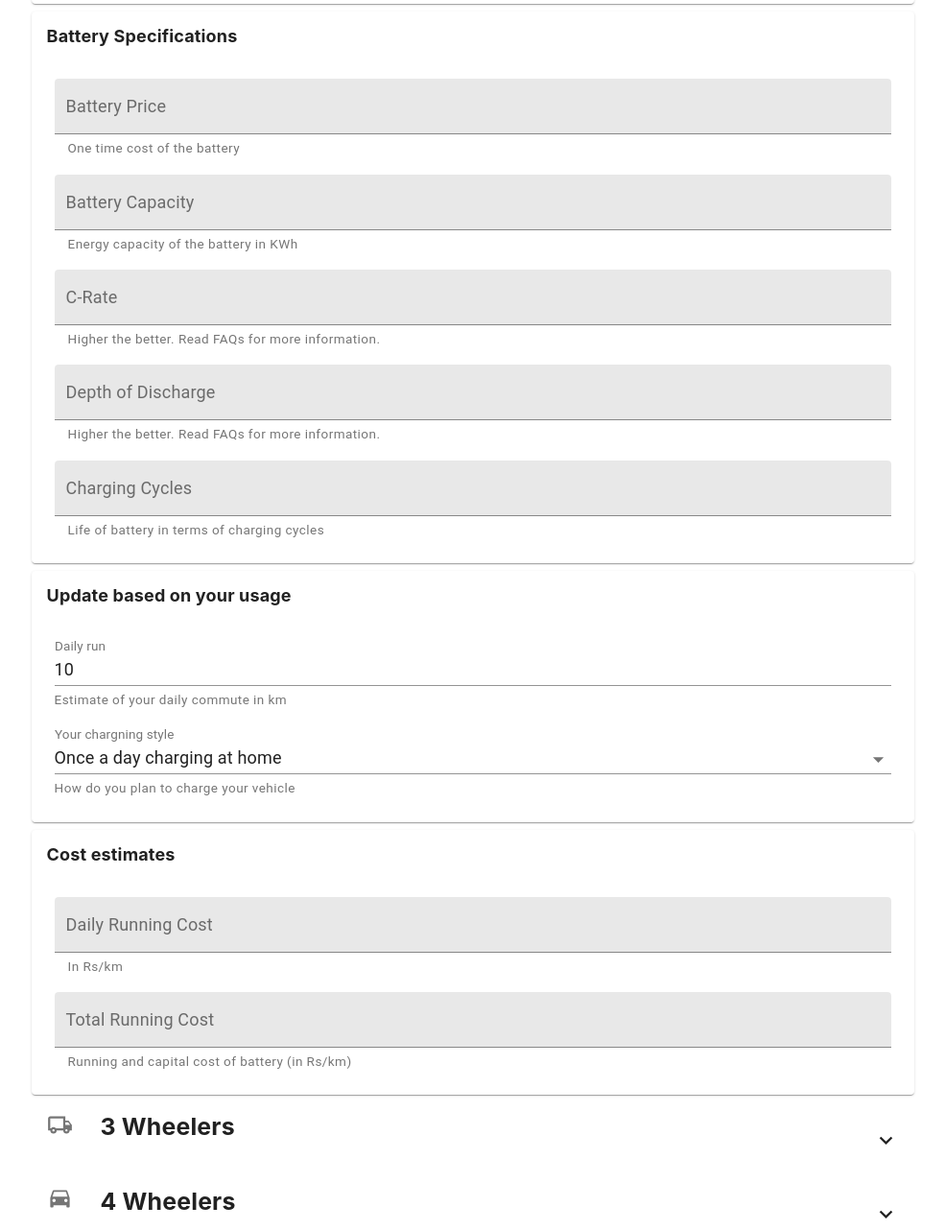
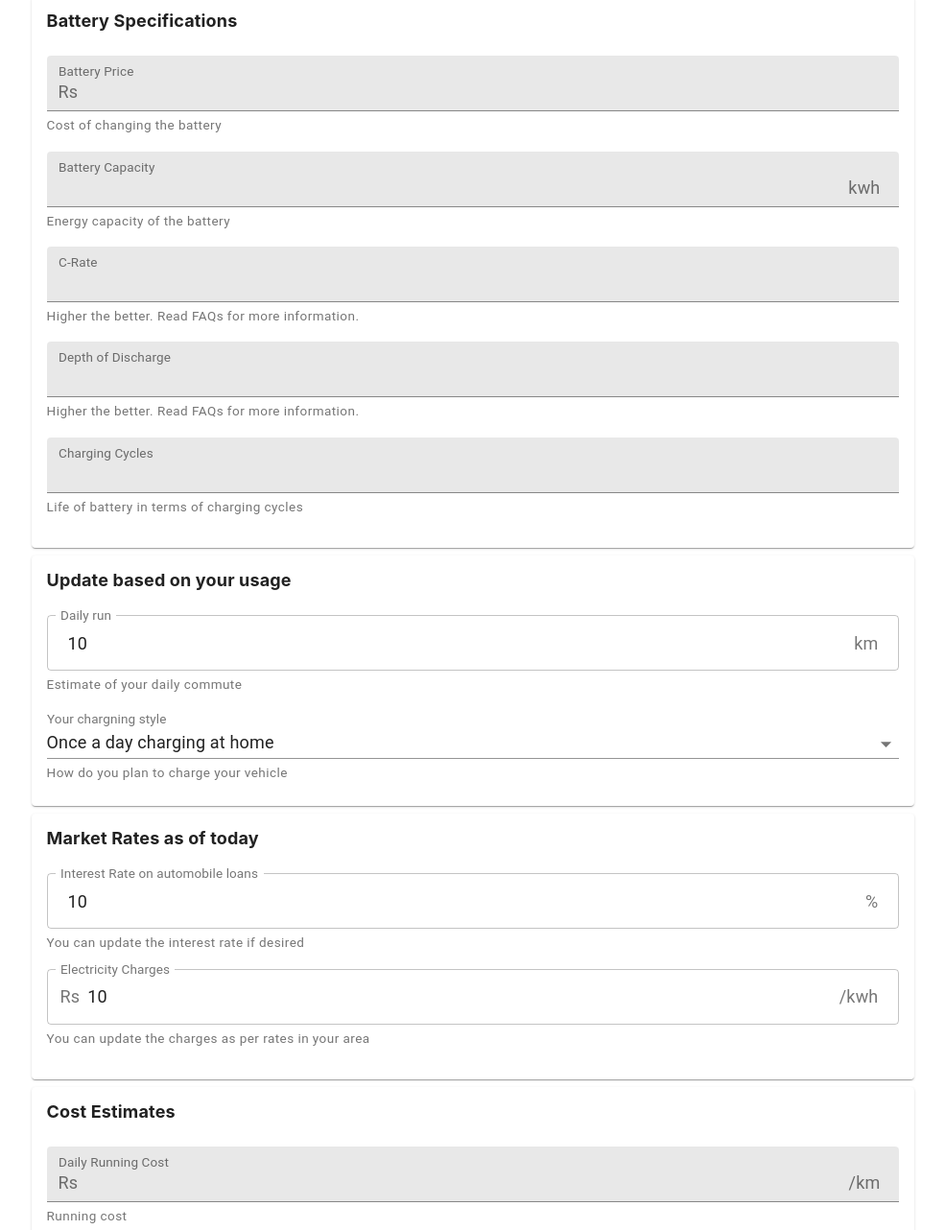
Before and after one commit to ashish19goyal/ev-mileage-calculator, a Gatsby site: page / in a window 1280 px wide. Shown: the part 857-2139 px from the top of the page at 96% size, without its empty margins (147-1132 px from the left). Built offline with nearby package versions, Linux system fonts and the light colour scheme; Gatsby itself is replaced by a stand-in of ours.

Commit message:
calculator working

```diff
--- a/src/components/ev-calculator.js
+++ b/src/components/ev-calculator.js
@@ -3,7 +3,6 @@ import Paper from "@material-ui/core/Paper";
 import PropTypes from "prop-types";
 import EvsInMarket from "../ev-models/evs-in-market";
 import EvSelect from "./form-elements/ev-select";
-import EvText from "./form-elements/ev-text";
 import EvInput from "./form-elements/ev-input";
 import { makeStyles } from "@material-ui/core/styles";
 import Grid from "@material-ui/core/Grid";
@@ -34,18 +33,15 @@ const EVCalculator = ({ type }) => {
   const [make, setMake] = React.useState("");
   const [modelList, setModelList] = React.useState([]);
   const [model, setModel] = React.useState("");
-  const [description, setDescription] = React.useState("");
-  const [range, setRange] = React.useState(0);
-  const [mileage, setMileage] = React.useState(0);
+  const [modelInfo, setModelInfo] = React.useState({ battery: {} });
 
   // battery details
-  const [batteryCapacity, setBatteryCapacity] = React.useState("");
-  const [chargingCycles, setChargingCycles] = React.useState("");
-  const [batteryPrice, setBatteryPrice] = React.useState("");
-  const [cRate, setcRate] = React.useState("");
-  const [dod, setDod] = React.useState("");
   const [runningCost, setRunningCost] = React.useState("");
   const [totalRunningCost, setTotalRunningCost] = React.useState("");
+
+  // rates
+  const [interestRate, setInterestRate] = React.useState(10);
+  const [electricityCharges, setElectricityCharges] = React.useState(10);
 
   // usage pattern
   const [dailyRun, setDailyRun] = React.useState(10);
@@ -59,6 +55,7 @@ const EVCalculator = ({ type }) => {
 
   const handleChargingStyleChange = (event) => {
     setChargingStyle(event.target.value);
+    calculateCost({ modelInfo, electricityCharges, interestRate });
   };
 
   const handleMakeChange = (event) => {
@@ -77,27 +74,69 @@ const EVCalculator = ({ type }) => {
   const handleModelChange = (event) => {
     let m = event.target.value;
     setModel(m);
-    setModelInfo(m);
+    getModelInfo(m);
   };
 
   const handleDailyRunChange = (event) => {
     setDailyRun(event.target.value);
+    calculateCost({ modelInfo, electricityCharges, interestRate });
   };
 
-  const setModelInfo = (m) => {
+  const handleInterestRateChange = (event) => {
+    setInterestRate(event.target.value);
+    calculateCost({
+      modelInfo,
+      electricityCharges,
+      interestRate: event.target.value,
+    });
+  };
+
+  const handleElectricityChargesChange = (event) => {
+    setElectricityCharges(event.target.value);
+    calculateCost({ modelInfo, electricityCharges: event.target.value });
+  };
+
+  const getModelInfo = (m) => {
     let modelInfo = EvsInMarket[type].filter(
       (vehicle) => vehicle.make === make && vehicle.model === m
     );
     if (modelInfo.length === 1) {
-      setDescription(modelInfo[0].description);
-      setRange(modelInfo[0].range);
-      setMileage(modelInfo[0].range);
-      setBatteryPrice(modelInfo[0].battery.price);
-      setBatteryCapacity(modelInfo[0].battery.capacity);
-      setChargingCycles(modelInfo[0].battery.cycles);
-      setcRate(modelInfo[0].battery.cRate);
-      setDod(modelInfo[0].battery.dod);
+      setModelInfo(modelInfo[0]);
+      calculateCost({
+        modelInfo: modelInfo[0],
+        electricityCharges,
+        interestRate,
+      });
     }
+  };
+
+  const calculateCost = ({ modelInfo, electricityCharges, interestRate }) => {
+    if (electricityCharges != null) {
+      let runningCostValue = (
+        (modelInfo.mileage * electricityCharges) /
+        1000
+      ).toFixed(2);
+      setRunningCost(runningCostValue);
+    }
+
+    let priceIncludingInterest =
+      (interestRate * modelInfo.battery.price * modelInfo.battery.cycles) /
+        1.55 /
+        365 /
+        100 +
+      modelInfo.battery.price;
+    console.log("priceIncludingInterest " + priceIncludingInterest);
+    let totalKms =
+      (modelInfo.battery.cycles *
+        modelInfo.battery.capacity *
+        1000 *
+        modelInfo.battery.dod) /
+      modelInfo.mileage;
+    let totalRunningCostValue = (
+      (modelInfo.mileage * electricityCharges) / 1000 +
+      priceIncludingInterest / totalKms
+    ).toFixed(2);
+    setTotalRunningCost(totalRunningCostValue);
   };
 
   return (
@@ -118,53 +157,65 @@ const EVCalculator = ({ type }) => {
           handleChange={handleModelChange}
           label="EV Model"
           value={model}
-          description="Mileage will be calculated for this model"
+          description="Costs will be calculated for this model"
         />
-        <EvText
+        <EvInput
           label="Description"
-          value={description}
+          value={modelInfo.description}
           description="Type of vehicle"
           multiline
+          readonly
         />
-        <EvText
+        <EvInput
           label="Range"
-          value={range + ""}
-          description="Range of vehicle in Km"
+          value={modelInfo.range}
+          description="Range of vehicle"
+          endUnit="km"
+          readonly
         />
-        <EvText
+        <EvInput
           label="Mileage"
-          value={mileage + ""}
-          description="Mileage of vehicle in Wh/Km"
+          value={modelInfo.mileage}
+          description="Mileage of vehicle"
+          endUnit="Wh/km"
+          readonly
         />
       </Paper>
       <Paper className={classes.paper}>
         <Grid>
           <h4>Battery Specifications</h4>
         </Grid>
-        <EvText
+        <EvInput
           label="Battery Price"
-          value={batteryPrice}
-          description="One time cost of the battery"
+          value={modelInfo.battery.price}
+          description="Cost of changing the battery"
+          startUnit="Rs"
+          readonly
         />
-        <EvText
+        <EvInput
           label="Battery Capacity"
-          value={batteryCapacity}
-          description="Energy capacity of the battery in KWh"
+          value={modelInfo.battery.capacity}
+          description="Energy capacity of the battery"
+          endUnit="kwh"
+          readonly
         />
-        <EvText
+        <EvInput
           label="C-Rate"
-          value={cRate}
+          value={modelInfo.battery.cRate}
           description="Higher the better. Read FAQs for more information."
+          readonly
         />
-        <EvText
+        <EvInput
           label="Depth of Discharge"
-          value={dod}
+          value={modelInfo.battery.dod}
           description="Higher the better. Read FAQs for more information."
+          readonly
         />
-        <EvText
+        <EvInput
           label="Charging Cycles"
-          value={chargingCycles}
+          value={modelInfo.battery.cycles}
           description="Life of battery in terms of charging cycles"
+          readonly
         />
       </Paper>
       <Paper className={classes.paper}>
@@ -175,8 +226,9 @@ const EVCalculator = ({ type }) => {
         <EvInput
           label="Daily run"
           value={dailyRun}
-          description="Estimate of your daily commute in km"
+          description="Estimate of your daily commute"
           handleChange={handleDailyRunChange}
+          endUnit="km"
         />
         <EvSelect
           items={chargingStyles}
@@ -188,17 +240,43 @@ const EVCalculator = ({ type }) => {
       </Paper>
       <Paper className={classes.paper}>
         <Grid>
-          <h4>Cost estimates</h4>
+          <h4>Market Rates as of today</h4>
         </Grid>
-        <EvText
+        <EvInput
+          label="Interest Rate on automobile loans"
+          value={interestRate}
+          description="You can update the interest rate if desired"
+          handleChange={handleInterestRateChange}
+          endUnit="%"
+        />
+        <EvInput
+          label="Electricity Charges"
+          value={electricityCharges}
+          description="You can update the charges as per rates in your area"
+          handleChange={handleElectricityChargesChange}
+          startUnit="Rs"
+          endUnit="/kwh"
+        />
+      </Paper>
+      <Paper className={classes.paper}>
+        <Grid>
+          <h4>Cost Estimates</h4>
+        </Grid>
+        <EvInput
           label="Daily Running Cost"
           value={runningCost}
-          description="In Rs/km"
+          description="Running cost"
+          startUnit="Rs"
+          endUnit="/km"
+          readonly
         />
-        <EvText
+        <EvInput
           label="Total Running Cost"
           value={totalRunningCost}
-          description="Running and capital cost of battery (in Rs/km)"
+          description="Running cost including cost of change of battery"
+          startUnit="Rs"
+          endUnit="/km"
+          readonly
         />
       </Paper>
     </div>
--- a/src/components/form-elements/ev-input.js
+++ b/src/components/form-elements/ev-input.js
@@ -2,23 +2,48 @@ import React from "react";
 import { makeStyles } from "@material-ui/core/styles";
 import Grid from "@material-ui/core/Grid";
 import PropTypes from "prop-types";
-import FormControl from "@material-ui/core/FormControl";
 import TextField from "@material-ui/core/TextField";
+import InputAdornment from "@material-ui/core/InputAdornment";
 
 const useStyles = makeStyles((theme) => ({
   formControl: {
-    margin: theme.spacing(1),
+    marginBottom: theme.spacing(2),
     width: "100%",
   },
 }));
 
-const EvInput = ({ label, value, description, handleChange }) => {
+const EvInput = ({
+  label,
+  value,
+  description,
+  handleChange,
+  startUnit,
+  endUnit,
+  multiline,
+  readonly,
+}) => {
   const classes = useStyles();
+  let v = readonly ? "filled" : "outlined";
   return (
     <Grid container wrap="nowrap">
-      <FormControl className={classes.formControl}>
-        <TextField label={label} value={value} helperText={description} />
-      </FormControl>
+      <TextField
+        label={label}
+        defaultValue={value}
+        helperText={description}
+        className={classes.formControl}
+        onChange={handleChange}
+        InputProps={{
+          startAdornment: (
+            <InputAdornment position="start">{startUnit}</InputAdornment>
+          ),
+          endAdornment: (
+            <InputAdornment position="start">{endUnit}</InputAdornment>
+          ),
+          readOnly: readonly,
+        }}
+        multiline
+        variant={v}
+      />
     </Grid>
   );
 };
@@ -28,6 +53,10 @@ EvInput.propTypes = {
   value: PropTypes.any,
   description: PropTypes.string,
   multiline: PropTypes.bool,
+  startUnit: PropTypes.string,
+  endUnit: PropTypes.string,
+  multiline: PropTypes.bool,
+  readonly: PropTypes.bool,
 };
 
 export default EvInput;
--- a/src/components/form-elements/ev-select.js
+++ b/src/components/form-elements/ev-select.js
@@ -10,11 +10,11 @@ import Select from "@material-ui/core/Select";
 
 const useStyles = makeStyles((theme) => ({
   formControl: {
-    margin: theme.spacing(1),
+    marginBottom: theme.spacing(1),
     width: "100%",
   },
   selectEmpty: {
-    marginTop: theme.spacing(2),
+    marginTop: theme.spacing(1),
   },
 }));
 
--- a/src/components/form-elements/ev-text.js
+++ /dev/null
@@ -1,42 +0,0 @@
-import React from "react";
-import { makeStyles } from "@material-ui/core/styles";
-import Grid from "@material-ui/core/Grid";
-import PropTypes from "prop-types";
-import FormControl from "@material-ui/core/FormControl";
-import TextField from "@material-ui/core/TextField";
-
-const useStyles = makeStyles((theme) => ({
-  formControl: {
-    margin: theme.spacing(1),
-    width: "100%",
-  },
-}));
-
-const EvText = ({ label, value, description, multiline }) => {
-  const classes = useStyles();
-  return (
-    <Grid container wrap="nowrap">
-      <FormControl className={classes.formControl}>
-        <TextField
-          label={label}
-          value={value}
-          InputProps={{
-            readOnly: true,
-          }}
-          variant="filled"
-          helperText={description}
-          multiline
-        />
-      </FormControl>
-    </Grid>
-  );
-};
-
-EvText.propTypes = {
-  label: PropTypes.string.isRequired,
-  value: PropTypes.string.isRequired,
-  description: PropTypes.string,
-  multiline: PropTypes.bool,
-};
-
-export default EvText;
--- a/src/components/layout.css
+++ b/src/components/layout.css
@@ -628,3 +628,12 @@ pre tt:after {
     font-size: 100%;
   }
 }
+
+p.MuiFormHelperText-root,
+p.MuiFormHelperText-contained {
+  margin-left: 0px;
+}
+
+div.MuiInputAdornment-filled.MuiInputAdornment-positionStart:not(.MuiInputAdornment-hiddenLabel) {
+  margin-top: 0px;
+}
```
